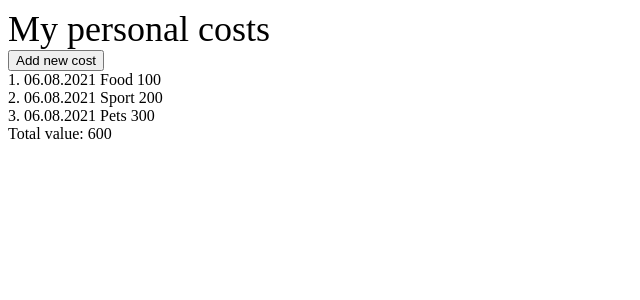
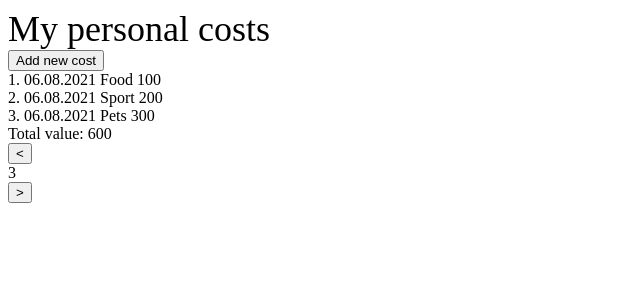
Before and after one commit to NSLyuma/GB_VueJS_Project, a Vue app: page / in a window 1280 px wide. Shown: the top 300 px of the page, without its empty margins (0-640 px from the left). Built offline with nearby package versions, Linux system fonts and the light colour scheme.

Commit message:
Homework for lesson 3

```diff
--- a/src/App.vue
+++ b/src/App.vue
@@ -10,18 +10,22 @@
       <!-- addNewPayment из AddPaymentForm.vue - methods - addPayment(), addData придумывается здесь -->
       <PaymentsDisplay :list="paymentsList" />
       <div>Total value: {{ totalValue }}</div>
+      <Pagination :listLength="paymentsList.length" />
     </div>
   </div>
 </template>
 
 <script>
 import AddPaymentForm from "./components/AddPaymentForm.vue";
+import Pagination from "./components/Pagination.vue";
 import PaymentsDisplay from "./components/PaymentsDisplay.vue";
+
 export default {
   name: "App",
   components: {
     AddPaymentForm,
     PaymentsDisplay,
+    Pagination,
   },
   data() {
     return {
--- /dev/null
+++ b/src/components/Pagination.vue
@@ -0,0 +1,27 @@
+<template>
+  <div>
+    <button>&#60;</button>
+    <div>
+      {{ listLength }}
+    </div>
+    <button>&#62;</button>
+  </div>
+</template>
+
+<script>
+export default {
+  name: "Pagination",
+  props: {
+    // list: {
+    //   type: Array,
+    //   default: () => [],
+    // },
+    listLength: Number,
+  },
+  computed: {
+    allItemsOnPage() {
+      return this.list.length;
+    },
+  },
+};
+</script>
```
